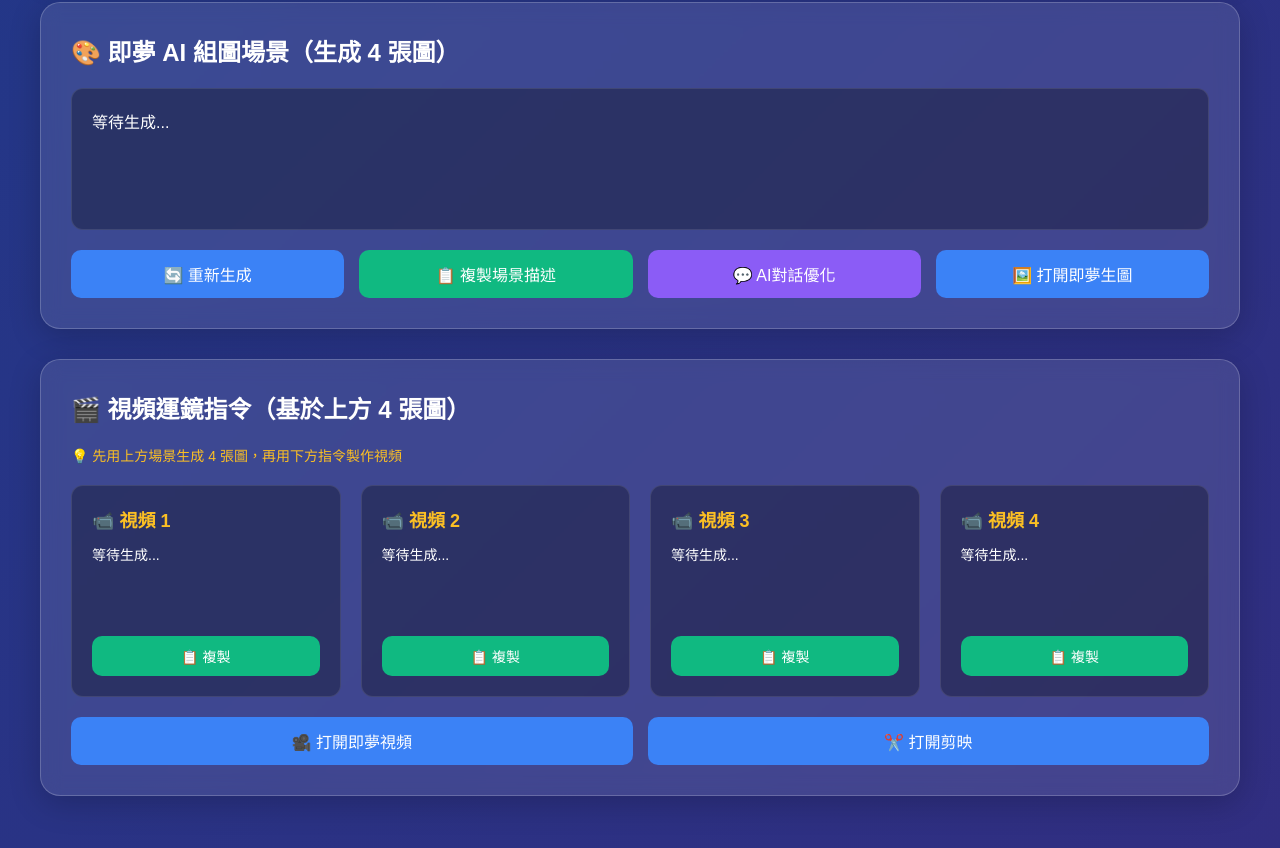
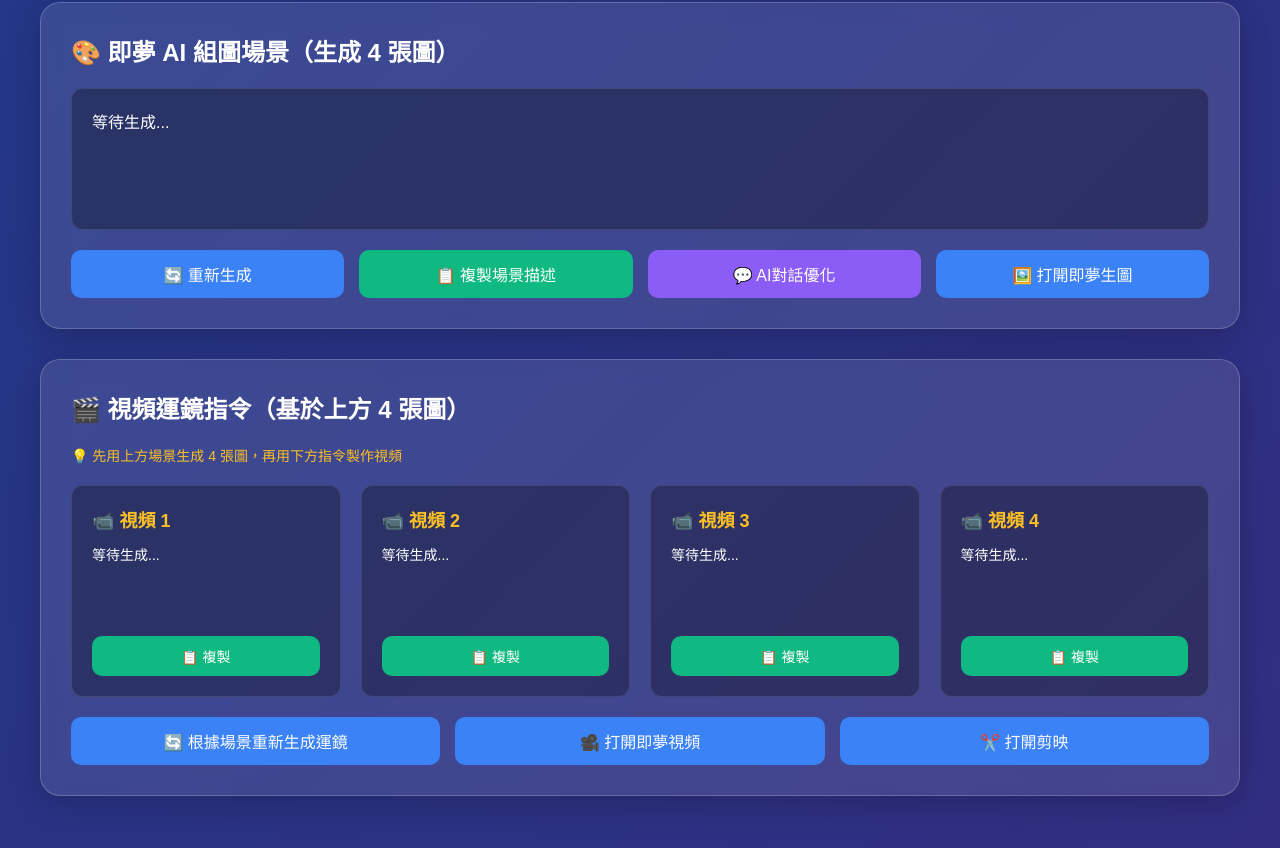
Before and after one commit to Adara1440/kongming-Jimeng, a website: page index.html in a window 1280 px wide. Shown: the part 875-1723 px from the top of the page. Drawn offline with Linux system fonts and the light colour scheme.

Commit message:
Update index.html

```diff
--- a/index.html
+++ b/index.html
@@ -278,6 +278,7 @@
         </div>
       </div>
       <div class="button-row" style="margin-top: 20px;">
+        <button class="action-btn" onclick="regenerateVideos()">🔄 根據場景重新生成運鏡</button>
         <button class="action-btn" id="openJimengVideo">🎥 打開即夢視頻</button>
         <button class="action-btn" id="openCapcut">✂️ 打開剪映</button>
       </div>
@@ -453,6 +454,52 @@
         sceneBox.textContent = `❌ 優化失敗：${error.message}`;
         sceneBox.className = 'result-box error';
         alert(`優化失敗：${error.message}`);
+      }
+    }
+
+    // 新增：根據場景重新生成視頻運鏡
+    async function regenerateVideos() {
+      const scenes = document.getElementById('sceneBox').textContent;
+      const news = document.getElementById('newsInput').value.trim();
+
+      if (!scenes || scenes.includes('等待') || !news) {
+        alert('請先生成場景！');
+        return;
+      }
+
+      for (let i = 1; i <= 4; i++) {
+        document.getElementById(`video${i}`).textContent = "🔄 重新生成中...";
+      }
+
+      try {
+        const res = await fetch('/api/gemini?type=video', {
+          method: 'POST',
+          headers: {'Content-Type': 'application/json'},
+          body: JSON.stringify({
+            news: news,
+            currentScenes: scenes
+          })
+        });
+
+        if (!res.ok) {
+          const errorData = await res.json();
+          throw new Error(errorData.error || 'HTTP error');
+        }
+
+        const data = await res.json();
+        if (data.success) {
+          const videoParts = splitVideoInstructions(data.result);
+          for (let i = 0; i < 4; i++) {
+            document.getElementById(`video${i + 1}`).textContent = videoParts[i] || "生成失敗";
+          }
+          showToast('✅ 視頻運鏡已根據場景更新！');
+        }
+      } catch (error) {
+        console.error('錯誤:', error);
+        for (let i = 1; i <= 4; i++) {
+          document.getElementById(`video${i}`).textContent = "❌ 生成失敗";
+        }
+        alert('視頻運鏡生成失敗：' + error.message);
       }
     }
 
```
